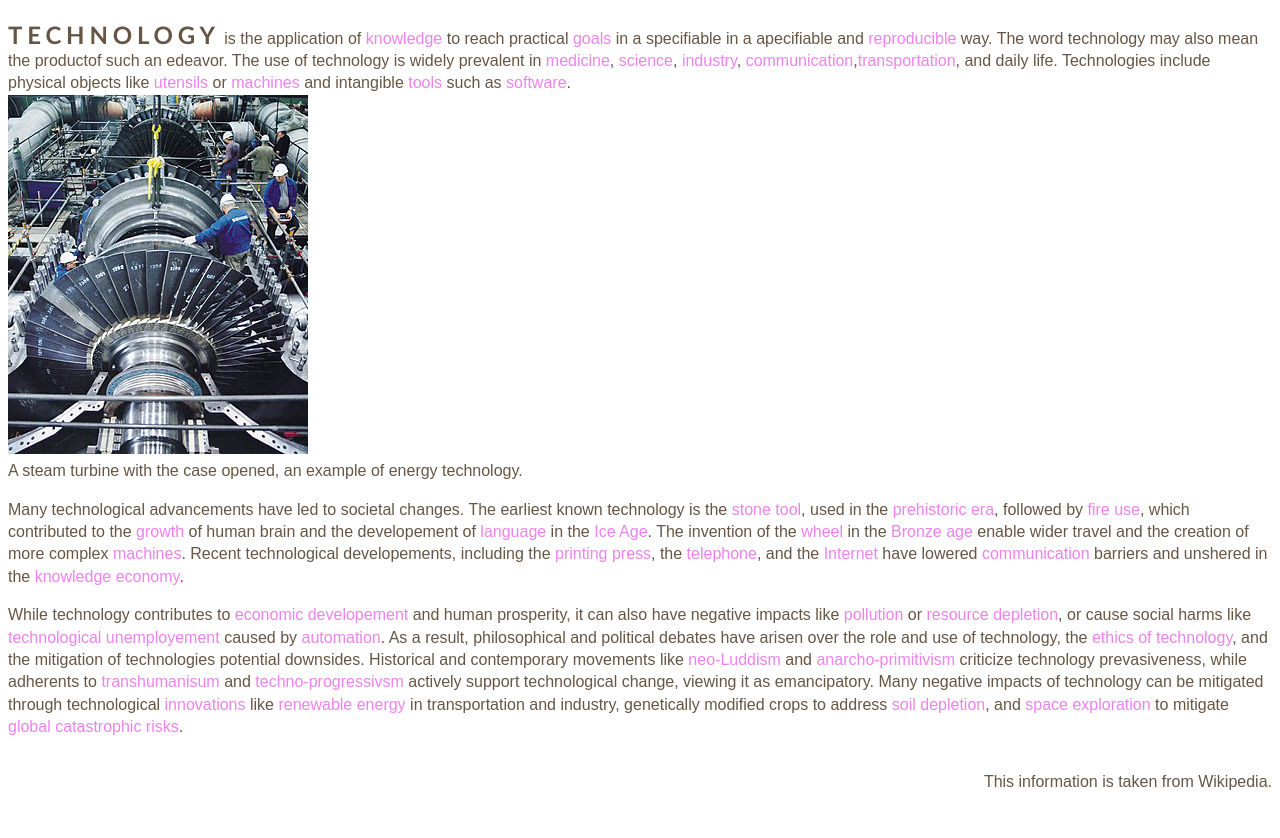
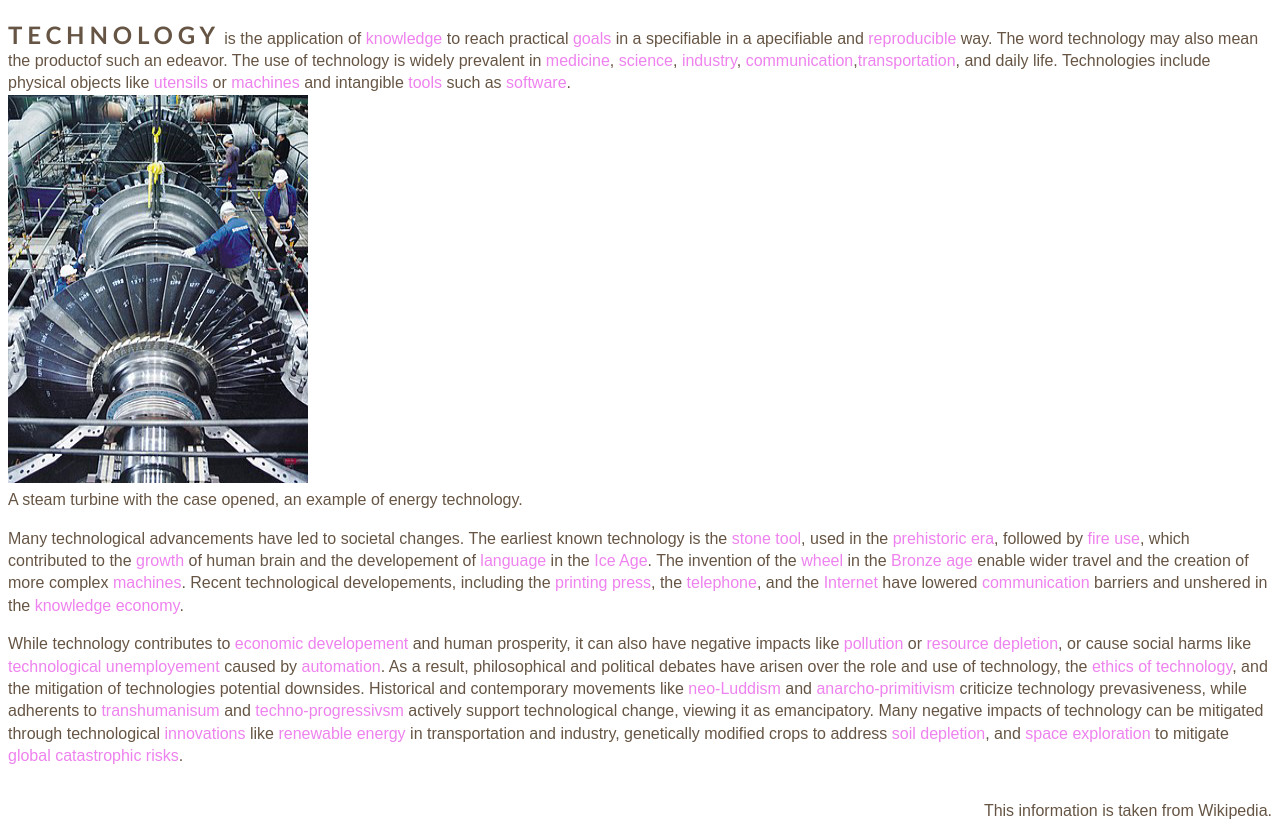
Before and after one commit to hamzadeveloper786/Information-about-Technology-, a plain HTML site: page index.html in a window 1280 px wide. Shown: the part 95-933 px from the top of the page. Before the commit the page ends 904 px from the top, so only its background shows below. Drawn offline with Linux system fonts and the light colour scheme.

Commit message:
Deigning of Text in CSS commit

```diff
--- a/style.css
+++ b/style.css
@@ -2,6 +2,10 @@ a {
     font-weight: normal;
     color: violet;
     text-decoration: none;
+}
+img{
+    width: 300px;
+    height: 388px;
 }
 a:hover{
     text-decoration: underline;
```
